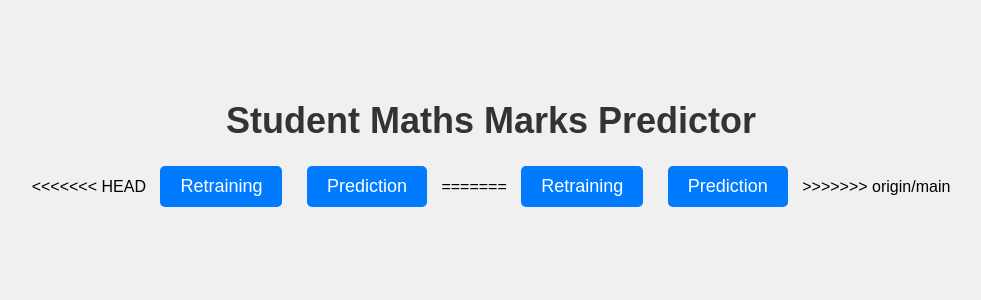
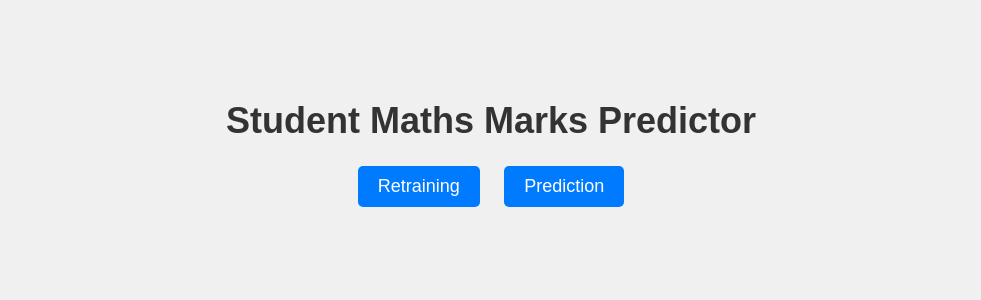
Before and after one commit to rohitsainissn/marks-predictor, a Flask app: page / in a window 1280 px wide. Shown: the top 300 px of the page, without its empty margins (149-1130 px from the left). Run offline with Flask 3, Linux system fonts and the light colour scheme.

Commit message:
Update index.html

```diff
--- a/templates/index.html
+++ b/templates/index.html
@@ -42,13 +42,8 @@
     <div class="container">
         <h1>Student Maths Marks Predictor</h1>
         <div class="buttons">
-<<<<<<< HEAD
-            <button onclick="window.location.href='https://black-carpenter-ksqke.pwskills.app:5000/train'">Retraining</button>
-            <button onclick="window.location.href='https://black-carpenter-ksqke.pwskills.app:5000/predict'">Prediction</button>
-=======
             <button onclick="window.location.href='http://127.0.0.1:5000/train'">Retraining</button>
             <button onclick="window.location.href='http://127.0.0.1:5000/predict'">Prediction</button>
->>>>>>> origin/main
         </div>
     </div>
 </body>
```
